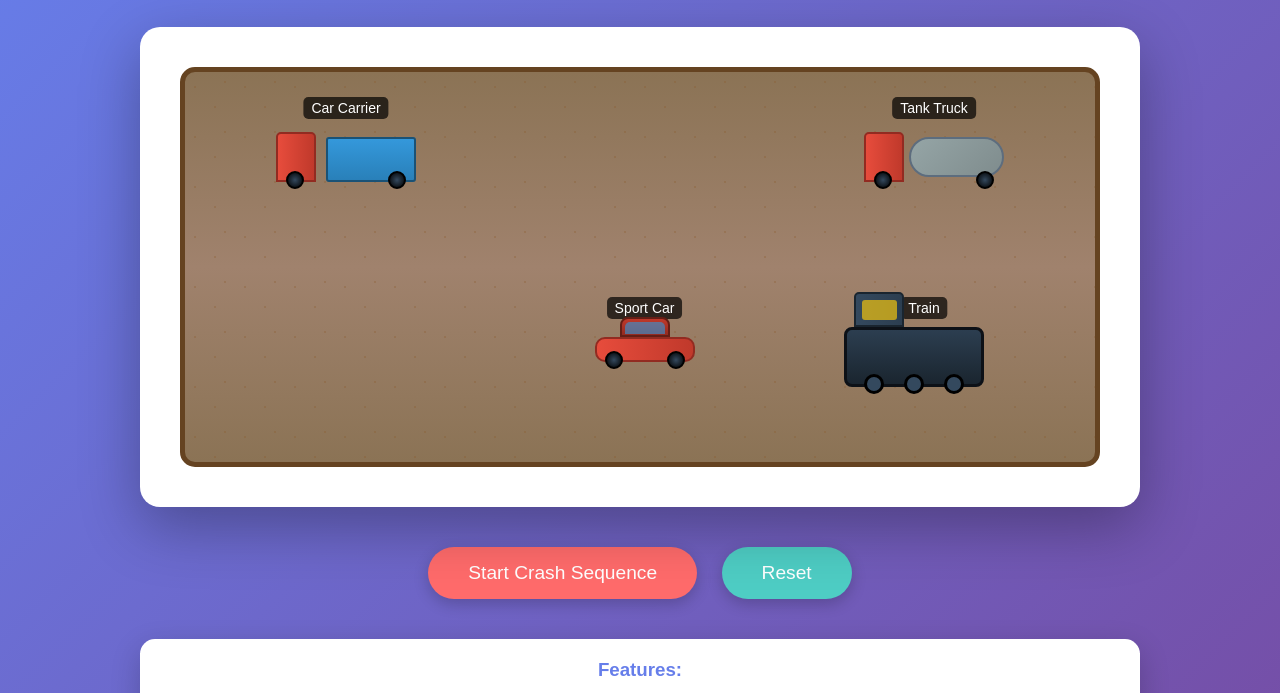
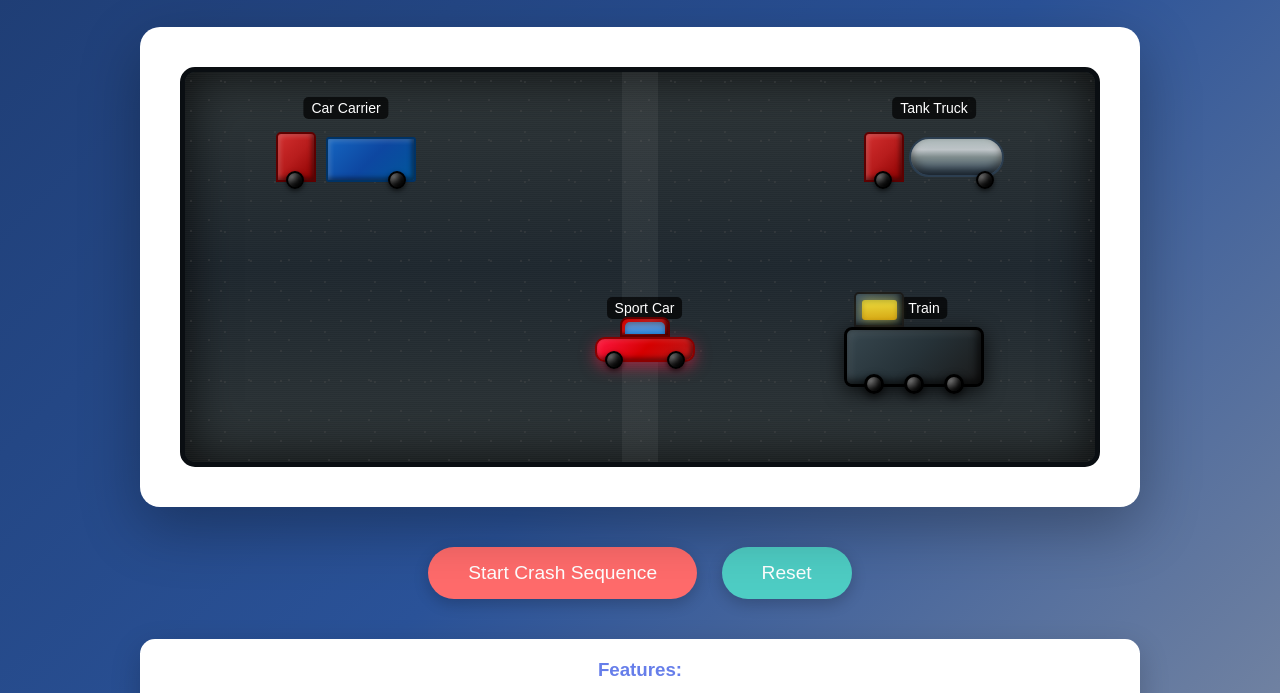
Before and after one commit to jeffreywhargrave410/Car-Carsh, a plain HTML site: page index.html in a window 1280 px wide. Shown: the part 110-803 px from the top of the page. Drawn offline with Linux system fonts and the light colour scheme.

Commit message:
Update graphics to realistic asphalt road with metallic vehicles and all crash into center pile

```diff
--- a/index.html
+++ b/index.html
@@ -8,8 +8,8 @@
 </head>
 <body>
     <div class="container">
-        <h1>Truck Crash Spectacular</h1>
-        <p class="subtitle">Watch the trucks crash on the dirt track!</p>
+        <h1>Highway Collision Simulator</h1>
+        <p class="subtitle">Watch massive vehicles crash into one giant pile!</p>
 
         <div class="track-container">
             <!-- Sound Effect Caption -->
--- a/styles.css
+++ b/styles.css
@@ -6,7 +6,7 @@
 
 body {
     font-family: 'Arial', sans-serif;
-    background: linear-gradient(135deg, #667eea 0%, #764ba2 100%);
+    background: linear-gradient(135deg, #1e3c72 0%, #2a5298 50%, #7e8ba3 100%);
     min-height: 100vh;
     display: flex;
     justify-content: center;
@@ -46,13 +46,14 @@ h1 {
     position: relative;
     width: 100%;
     height: 400px;
-    background: linear-gradient(180deg, #8B7355 0%, #A0826D 50%, #8B7355 100%);
+    background: linear-gradient(180deg, #2d3436 0%, #1e272e 50%, #2d3436 100%);
     border-radius: 15px;
     overflow: hidden;
-    border: 5px solid #654321;
+    border: 5px solid #0a0e12;
+    box-shadow: inset 0 0 50px rgba(0,0,0,0.8);
 }
 
-/* Dirt texture effect */
+/* Road texture effect */
 .dirt-track::before {
     content: '';
     position: absolute;
@@ -61,10 +62,25 @@ h1 {
     right: 0;
     bottom: 0;
     background-image:
-        radial-gradient(circle at 20% 30%, rgba(139, 90, 43, 0.3) 1px, transparent 1px),
-        radial-gradient(circle at 60% 70%, rgba(139, 90, 43, 0.3) 1px, transparent 1px),
-        radial-gradient(circle at 80% 20%, rgba(139, 90, 43, 0.3) 1px, transparent 1px);
-    background-size: 50px 50px;
+        repeating-linear-gradient(
+            90deg,
+            transparent,
+            transparent 48%,
+            rgba(255, 255, 255, 0.05) 48%,
+            rgba(255, 255, 255, 0.05) 52%,
+            transparent 52%
+        ),
+        radial-gradient(circle at 20% 30%, rgba(80, 80, 80, 0.3) 1px, transparent 1px),
+        radial-gradient(circle at 60% 70%, rgba(80, 80, 80, 0.3) 1px, transparent 1px),
+        radial-gradient(circle at 80% 20%, rgba(80, 80, 80, 0.3) 1px, transparent 1px),
+        repeating-linear-gradient(
+            0deg,
+            rgba(255, 255, 255, 0.02) 0px,
+            rgba(255, 255, 255, 0.02) 1px,
+            transparent 1px,
+            transparent 3px
+        );
+    background-size: 100% 100%, 30px 30px, 40px 40px, 50px 50px, 2px 2px;
     pointer-events: none;
 }
 
@@ -104,22 +120,24 @@ h1 {
     position: absolute;
     width: 40px;
     height: 50px;
-    background: linear-gradient(to right, #e74c3c, #c0392b);
+    background: linear-gradient(135deg, #d32f2f 0%, #b71c1c 50%, #8b0000 100%);
     border-radius: 5px 5px 0 0;
     left: 0;
     bottom: 10px;
-    border: 2px solid #922b21;
+    border: 2px solid #5d0000;
+    box-shadow: inset -2px -2px 5px rgba(0,0,0,0.5), inset 2px 2px 5px rgba(255,255,255,0.2);
 }
 
 .truck-body {
     position: absolute;
     width: 90px;
     height: 45px;
-    background: linear-gradient(to bottom, #3498db, #2980b9);
+    background: linear-gradient(135deg, #1565c0 0%, #0d47a1 50%, #01579b 100%);
     border-radius: 3px;
     right: 0;
     bottom: 10px;
-    border: 2px solid #1a5276;
+    border: 2px solid #003366;
+    box-shadow: inset -2px -2px 5px rgba(0,0,0,0.5), inset 2px 2px 5px rgba(255,255,255,0.2);
 }
 
 /* Tank Truck */
@@ -132,11 +150,12 @@ h1 {
     position: absolute;
     width: 95px;
     height: 40px;
-    background: linear-gradient(135deg, #95a5a6, #7f8c8d);
+    background: linear-gradient(180deg, #95a5a6 0%, #bdc3c7 30%, #7f8c8d 50%, #34495e 100%);
     border-radius: 20px;
     right: 0;
     bottom: 15px;
-    border: 2px solid #5d6d7e;
+    border: 2px solid #2c3e50;
+    box-shadow: inset 0 -5px 10px rgba(0,0,0,0.6), inset 0 5px 10px rgba(255,255,255,0.3);
 }
 
 /* Sport Car */
@@ -149,31 +168,34 @@ h1 {
     position: absolute;
     width: 100px;
     height: 25px;
-    background: linear-gradient(to right, #e74c3c, #c0392b);
+    background: linear-gradient(135deg, #ff1744 0%, #d50000 50%, #b71c1c 100%);
     border-radius: 10px;
     bottom: 10px;
-    border: 2px solid #922b21;
+    border: 2px solid #8b0000;
+    box-shadow: inset -2px -2px 5px rgba(0,0,0,0.5), inset 2px 2px 5px rgba(255,100,100,0.3), 0 5px 15px rgba(255, 23, 68, 0.5);
 }
 
 .car-roof {
     position: absolute;
     width: 50px;
     height: 20px;
-    background: linear-gradient(to bottom, #c0392b, #922b21);
+    background: linear-gradient(135deg, #d50000 0%, #b71c1c 50%, #8b0000 100%);
     border-radius: 8px 8px 0 0;
     left: 25px;
     bottom: 35px;
-    border: 2px solid #641e16;
+    border: 2px solid #5d0000;
+    box-shadow: inset -2px -2px 3px rgba(0,0,0,0.5);
 }
 
 .car-window {
     position: absolute;
     width: 40px;
     height: 12px;
-    background: rgba(52, 152, 219, 0.6);
+    background: linear-gradient(180deg, rgba(100, 181, 246, 0.8), rgba(33, 150, 243, 0.9));
     border-radius: 5px 5px 0 0;
     left: 30px;
     bottom: 38px;
+    box-shadow: inset 0 2px 5px rgba(0,0,0,0.3);
 }
 
 /* Train */
@@ -193,42 +215,46 @@ h1 {
     position: absolute;
     width: 140px;
     height: 60px;
-    background: linear-gradient(to bottom, #2c3e50, #1a252f);
+    background: linear-gradient(135deg, #37474f 0%, #263238 50%, #1a1a1a 100%);
     border-radius: 8px;
     bottom: 15px;
     left: 0;
-    border: 3px solid #0d1117;
+    border: 3px solid #000;
+    box-shadow: inset -3px -3px 8px rgba(0,0,0,0.8), inset 3px 3px 8px rgba(255,255,255,0.1), 0 5px 20px rgba(0,0,0,0.7);
 }
 
 .train-cabin {
     position: absolute;
     width: 50px;
     height: 35px;
-    background: linear-gradient(to right, #34495e, #2c3e50);
+    background: linear-gradient(135deg, #455a64 0%, #37474f 50%, #263238 100%);
     border-radius: 5px 5px 0 0;
     left: 10px;
     bottom: 75px;
-    border: 2px solid #1a252f;
+    border: 2px solid #1a1a1a;
+    box-shadow: inset -2px -2px 5px rgba(0,0,0,0.6);
 }
 
 .train-window {
     position: absolute;
     width: 35px;
     height: 20px;
-    background: rgba(241, 196, 15, 0.7);
+    background: linear-gradient(180deg, rgba(255, 235, 59, 0.9), rgba(255, 193, 7, 0.8));
     border-radius: 3px;
     left: 18px;
     bottom: 82px;
+    box-shadow: 0 0 10px rgba(255, 235, 59, 0.5), inset 0 2px 5px rgba(0,0,0,0.2);
 }
 
 .train-wheel {
     position: absolute;
     width: 20px;
     height: 20px;
-    background: #34495e;
+    background: radial-gradient(circle at 30% 30%, #555, #2a2a2a, #000);
     border-radius: 50%;
     border: 3px solid #000;
     bottom: 8px;
+    box-shadow: inset -2px -2px 4px rgba(0,0,0,0.8), inset 2px 2px 4px rgba(255,255,255,0.2), 0 3px 8px rgba(0,0,0,0.7);
 }
 
 .train-wheel-1 { left: 20px; }
@@ -240,10 +266,11 @@ h1 {
     position: absolute;
     width: 18px;
     height: 18px;
-    background: radial-gradient(circle, #34495e, #000);
+    background: radial-gradient(circle at 30% 30%, #4a4a4a, #1a1a1a, #000);
     border-radius: 50%;
     border: 2px solid #000;
     bottom: 3px;
+    box-shadow: inset -2px -2px 4px rgba(0,0,0,0.8), inset 2px 2px 4px rgba(255,255,255,0.2), 0 2px 5px rgba(0,0,0,0.6);
 }
 
 .wheel-front { right: 10px; }
@@ -355,13 +382,15 @@ h1 {
 
 @keyframes moveRight {
     to {
-        left: 45%;
+        left: 42%;
+        top: 45%;
     }
 }
 
 @keyframes moveLeft {
     to {
-        right: 45%;
+        right: 42%;
+        top: 45%;
     }
 }
 
@@ -373,24 +402,24 @@ h1 {
 
 /* Train-Sport Car Crash Animations */
 .vehicle.train-crash-left {
-    animation: trainMoveLeft 2s ease-in forwards;
+    animation: trainMoveToCenter 2s ease-in forwards;
 }
 
 .vehicle.sportcar-crash-right {
-    animation: sportcarMoveRight 2s ease-in forwards;
+    animation: sportcarMoveToCenter 2s ease-in forwards;
 }
 
-@keyframes trainMoveLeft {
+@keyframes trainMoveToCenter {
     to {
-        right: 45%;
-        top: 250px;
+        right: 42%;
+        top: 45%;
     }
 }
 
-@keyframes sportcarMoveRight {
+@keyframes sportcarMoveToCenter {
     to {
         left: 42%;
-        top: 250px;
+        top: 45%;
     }
 }
 
```
